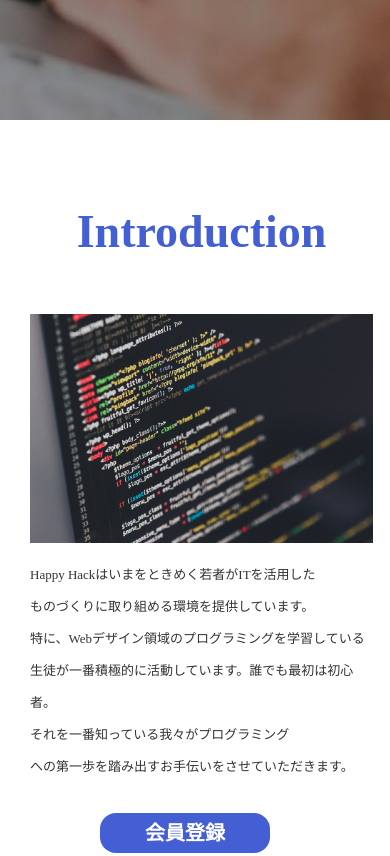
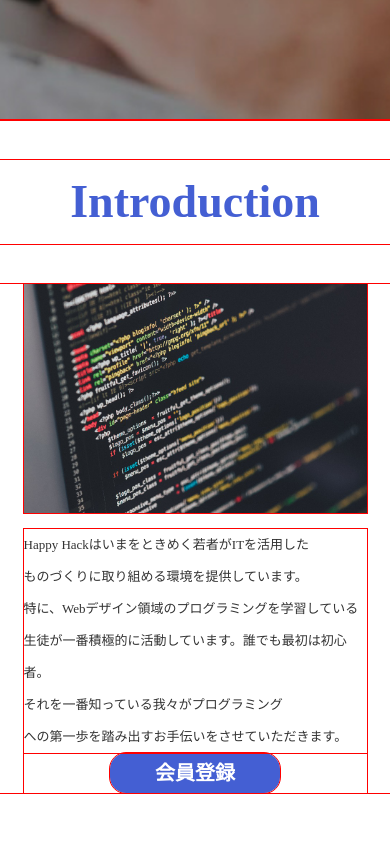
Before and after one commit to sevenseas773/happyhack, a plain HTML site: page index.html in a window 390 px wide. Shown: the part 724-1580 px from the top of the page. Drawn offline with nearby package versions, Linux system fonts and the light colour scheme.

Commit message:
introductionのsp

```diff
--- a/style.css
+++ b/style.css
@@ -2,6 +2,7 @@
     block-size: border-box;
     padding: 0;
     margin: 0;
+    outline: 1px solid red;
 }
 
 nav{
@@ -200,6 +201,7 @@ nav a{
         display: flex;
         flex-wrap: wrap;
         flex-direction: column;
+        padding: 0;
     }
 
     #introduction h2{
@@ -217,24 +219,32 @@ nav a{
 
     .intro-top img{
         width: 343px;
+        margin: 0 auto;
     }
 
     .intro-top p{
         font-size: 13px;
-    }
-
-    .intro-top a{
-        margin: 30px 0px 0px 70px;
+        text-align: left;
     }
 
     .intro-top .intro-text{
         margin: 0px;
         max-width: 343px;
+        text-align: center;
+    }
+
+    .intro-top a{
+        margin: 0;
     }
 
     .intro-bottom .intro-text{
         margin: 0px;
         max-width: 343px;
+        text-align: center;
+    }
+
+    .intro-bottom a{
+        margin: 0px
     }
 
     .intro-bottom{
@@ -247,11 +257,10 @@ nav a{
 
     .intro-bottom p{
         font-size: 13px;
+        text-align: left;
     }
 
-    .intro-bottom a{
-        margin: 30px 0px 0px 70px;
-    }
+
 }
 
 .wrap{
```
